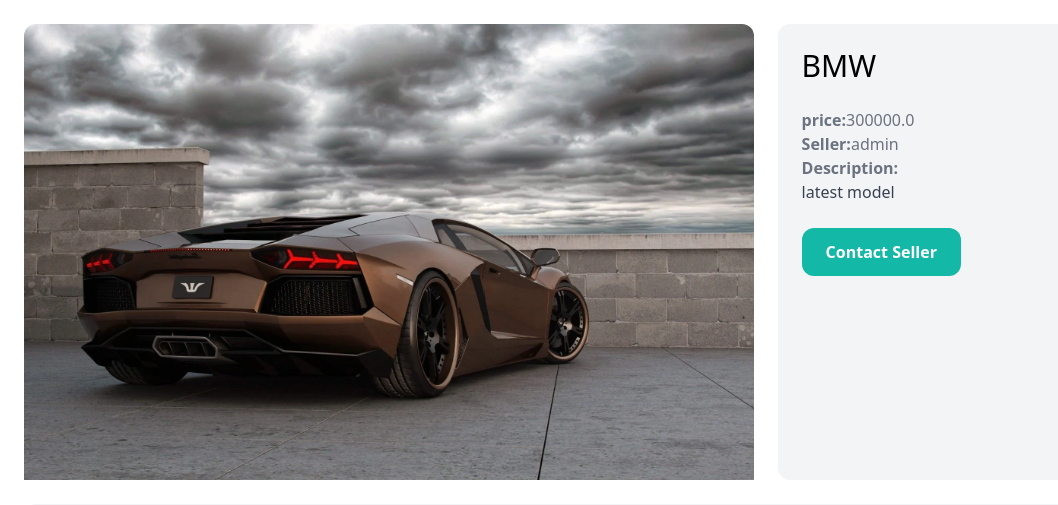
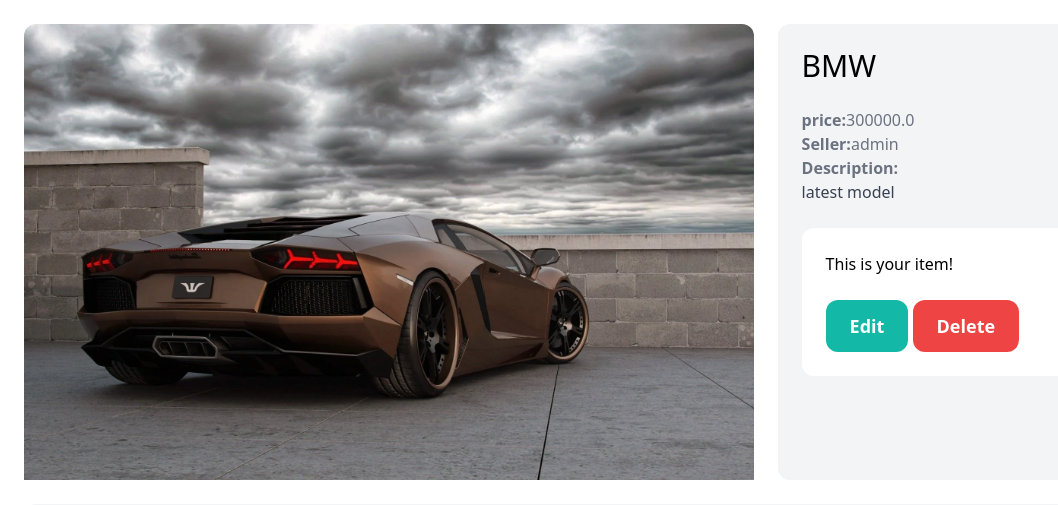
Before and after one commit to kiplongu/SocialMediaApp, a Django app: page /items/2/ in a window 1280 px wide. Shown: the part 77-582 px from the top of the page, without its empty margins (0-1058 px from the left). Run offline with Django 4.2, Linux system fonts and the light colour scheme; a user stored in the database is signed in; data comes from the database, SQL or seed files in the repository; both versions use the stored data as it was after the commit; some libraries are stand-ins or nearby versions.

Commit message:
Implemented functionality to delete  items in the app db

```diff
--- a/fuseapp/dashboard/views.py
+++ b/fuseapp/dashboard/views.py
@@ -1,5 +1,5 @@
 from django.contrib.auth.decorators import login_required
-from django.shortcuts import render
+from django.shortcuts import render, get_object_or_404
 from item.models import Item
 
 
--- a/fuseapp/item/templates/item/detail.html
+++ b/fuseapp/item/templates/item/detail.html
@@ -17,8 +17,17 @@
             {{item.description}}
         </p>
         {% endif %}
+
+        {% if request.user == item.created_by %}
+        <div class="mt-6 p-6 bg-white rounded-xl">
+            <p>This is your item!</p>
+            <a href="" class="inline-block mt-6 px-6 py-3 text-lg font-semibold bg-teal-500 text-white rounded-xl">Edit</a>
+            <a href="{% url 'item:delete' item.id %}" class="inline-block mt-6 px-6 py-3 text-lg font-semibold bg-red-500 text-white rounded-xl">Delete</a>
+        </div>
+        {% else %}
+
         <a href="#" class="inline-block mt-6 px-6 py-3 text-ig font-semibold bg-teal-500 text-white rounded-xl hover:bg-teal-700">Contact Seller</a>
-
+        {% endif %}
     </div>
 </div>
 <div class = "mt-6 px-6 py-12 bg-gray-100 rounded-xl" >
--- a/fuseapp/item/urls.py
+++ b/fuseapp/item/urls.py
@@ -6,5 +6,6 @@
 urlpatterns = [
     path('new/', views.new, name='new'),
     path('<int:pk>/', views.detail, name= 'detail'),
+    path('<int:pk>/delete/', views.delete, name= 'delete'),
 
 ]
--- a/fuseapp/item/views.py
+++ b/fuseapp/item/views.py
@@ -30,3 +30,10 @@
         'form': form,
         'title': 'New item',
     })
+
+@login_required
+def delete(request, pk):
+    item = get_object_or_404(Item, pk=pk, created_by=request.user)
+    item.delete()
+
+    return redirect('dashboard:index')
```
Also changed, not shown: fuseapp/db.sqlite3.
